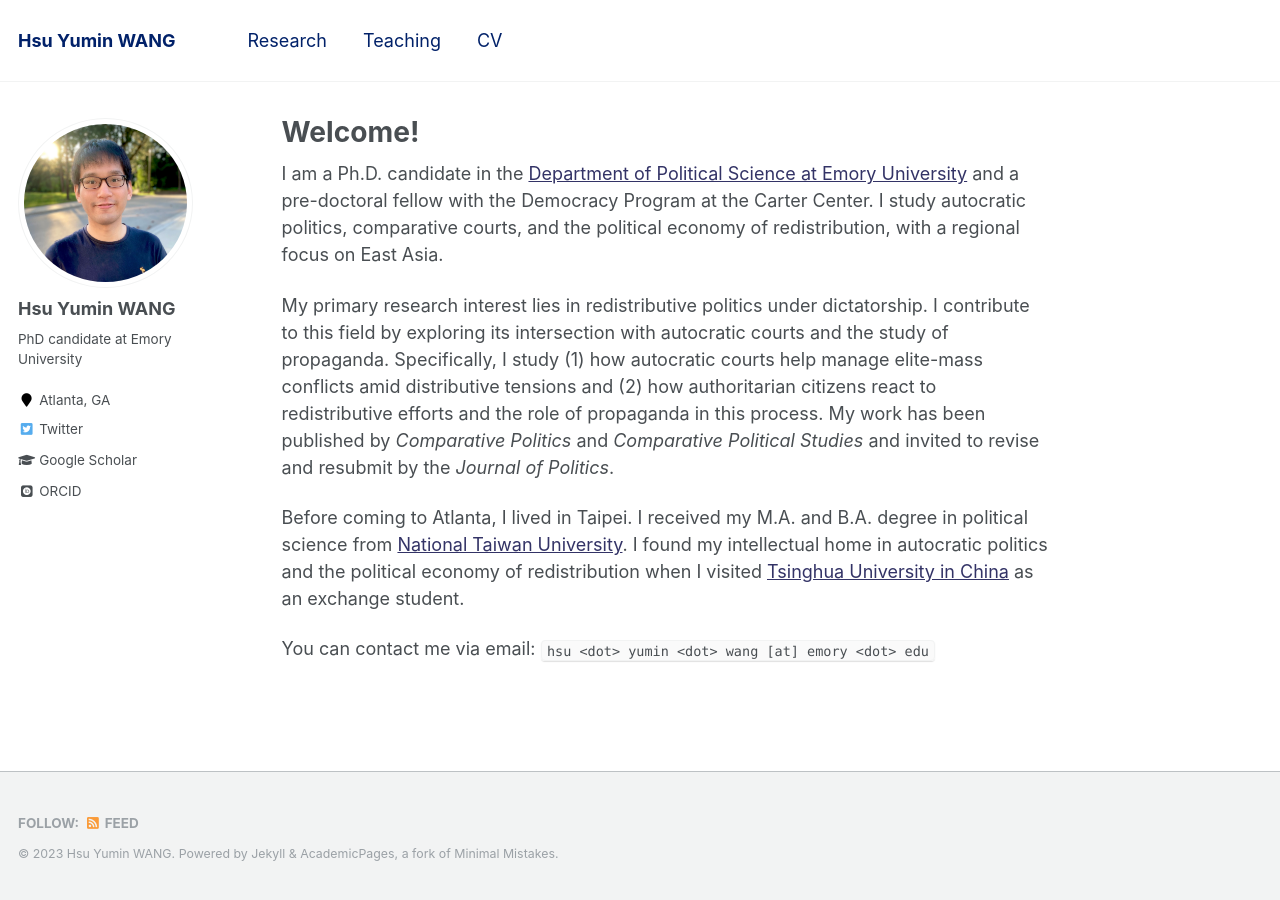
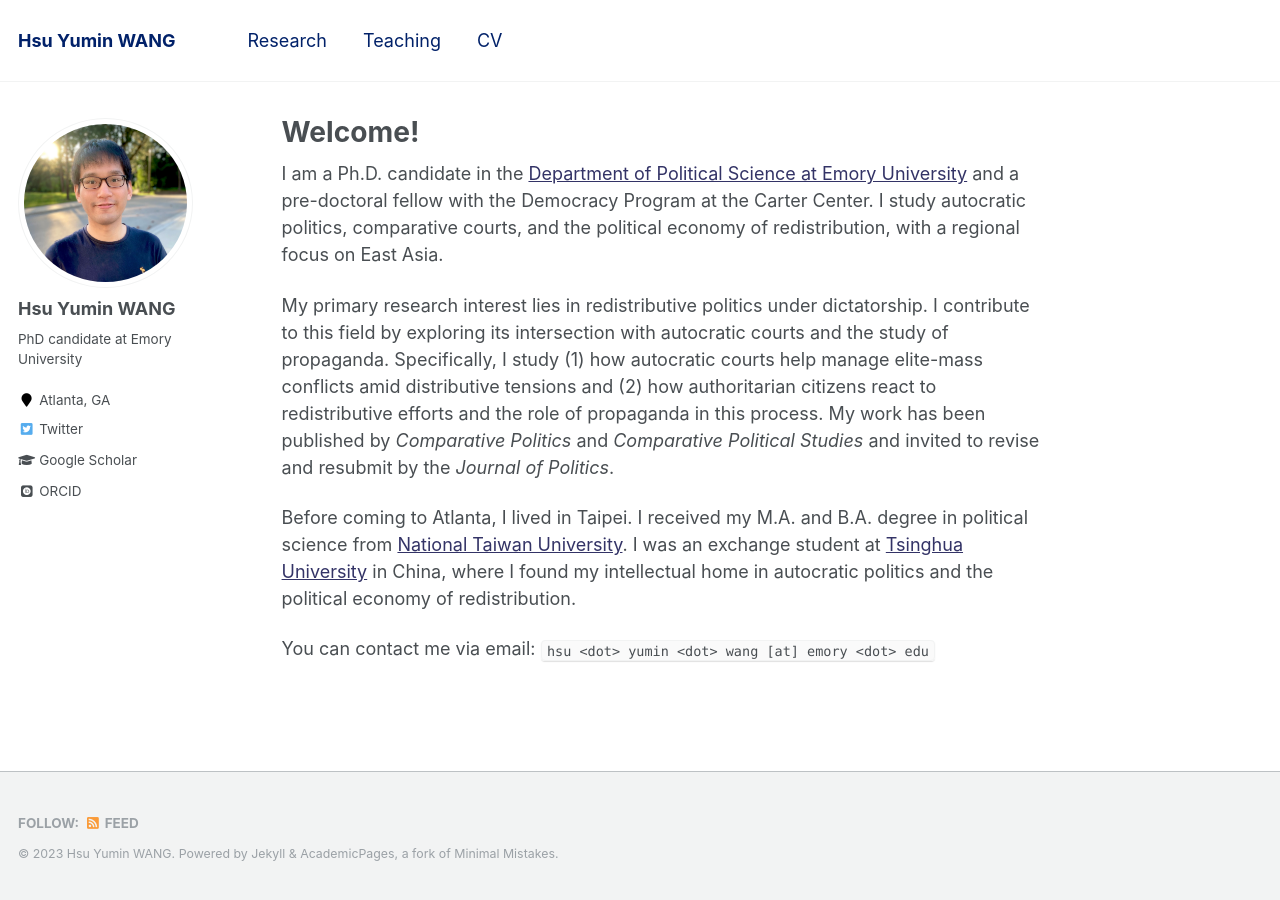
Before and after one commit to hsuyumin/hsuyumin.github.io, a Jekyll site: the page built from _pages/about.md, in a window 1280 px wide. Built offline with Jekyll 4.4.1, drawn with Linux system fonts in a browser that asks for light colours; some web fonts are replaced.

Commit message:
Update about.md

```diff
--- a/_pages/about.md
+++ b/_pages/about.md
@@ -12,6 +12,6 @@ I am a Ph.D. candidate in the [Department of Political Science at Emory Universi
 
 My primary research interest lies in redistributive politics under dictatorship. I contribute to this field by exploring its intersection with autocratic courts and the study of propaganda. Specifically, I study (1) how autocratic courts help manage elite-mass conflicts amid distributive tensions and (2) how authoritarian citizens react to redistributive efforts and the role of propaganda in this process. My work has been published by _Comparative Politics_ and _Comparative Political Studies_ and invited to revise and resubmit by the _Journal of Politics_.
 
-Before coming to Atlanta, I lived in Taipei. I received my M.A. and B.A. degree in political science from [National Taiwan University](https://www.ntu.edu.tw/english/). I found my intellectual home in autocratic politics and the political economy of redistribution when I visited [Tsinghua University in China](https://www.tsinghua.edu.cn/en/) as an exchange student.
+Before coming to Atlanta, I lived in Taipei. I received my M.A. and B.A. degree in political science from [National Taiwan University](https://www.ntu.edu.tw/english/). I was an exchange student at [Tsinghua University](https://www.tsinghua.edu.cn/en/) in China, where I found my intellectual home in autocratic politics and the political economy of redistribution.
 
 You can contact me via email: `hsu <dot> yumin <dot> wang [at] emory <dot> edu`
```
